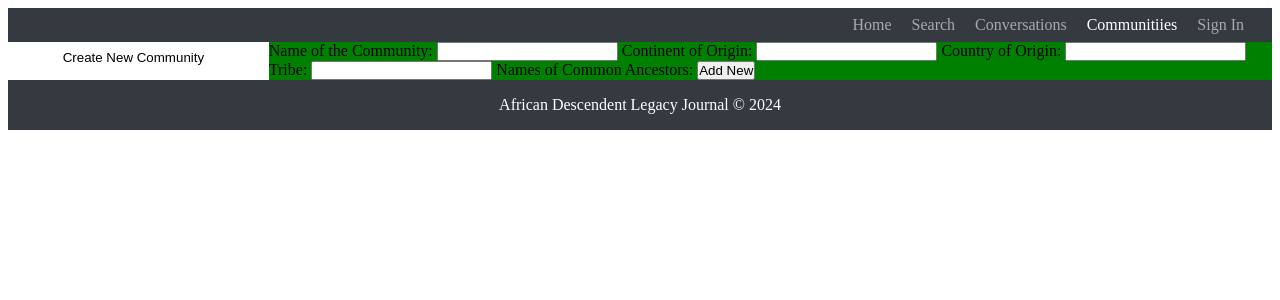
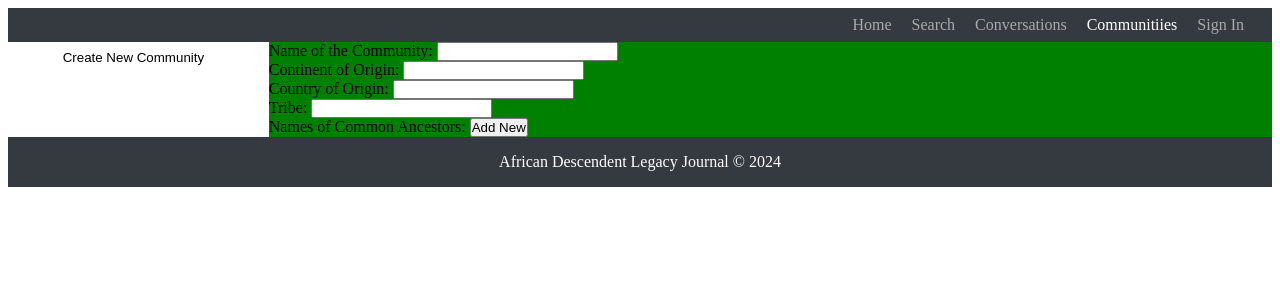
Before and after one commit to dwengern/ALJ_Database_App, a SvelteKit app: page /communities in a window 1280 px wide. Both pictures are taken after a click on the button "Create New Community". Shown: the top 300 px of the page. Built offline with nearby package versions, Linux system fonts and the light colour scheme; no server answers.

Commit message:
added dynamic feature

```diff
--- a/src/routes/communities/+page.svelte
+++ b/src/routes/communities/+page.svelte
@@ -5,18 +5,34 @@
 
     let { db, auth } = sharedState;
 
+    /*let isSignedIn: boolean
+
+    $: isSignedIn = signedIn()
+
+    function signedIn(): boolean {
+        return sharedState.user.uid !== ''
+    }*/
+
     async function createCommunity() {
 
+    }
+
+    //This part deals with the dynamic page
+    let hidden = true;
+
+    const toggleVisibility = () => {
+        hidden = !hidden
     }
 </script>
 
 <div class="grid">
     <div class="list">
-        <button class="add-comm">Create New Community</button>
+        <button class="add-comm" on:click={toggleVisibility}>Create New Community</button>
     </div>
 
     <div class="content">
-        <div class="new-comm-form">
+
+        <div class="new-comm-form" style:display={hidden ? 'none' : 'flex'}>
             <label>
                 Name of the Community:
                 <input type="text" id="community" name="community">
@@ -36,6 +52,7 @@
                 Tribe:
                 <input type="text" id="tribe" name="tribe">
             </label>
+
             <label>
                 Names of Common Ancestors:
                 <button>Add New</button>
@@ -75,4 +92,9 @@
     .add-comm:active {
         background-color: pink;
     }
+
+    .new-comm-form {
+        display: none;
+        flex-direction: column;
+    }
 </style>
```
Also changed, not shown: src/lib/community-type.ts (+4 -4 lines).
